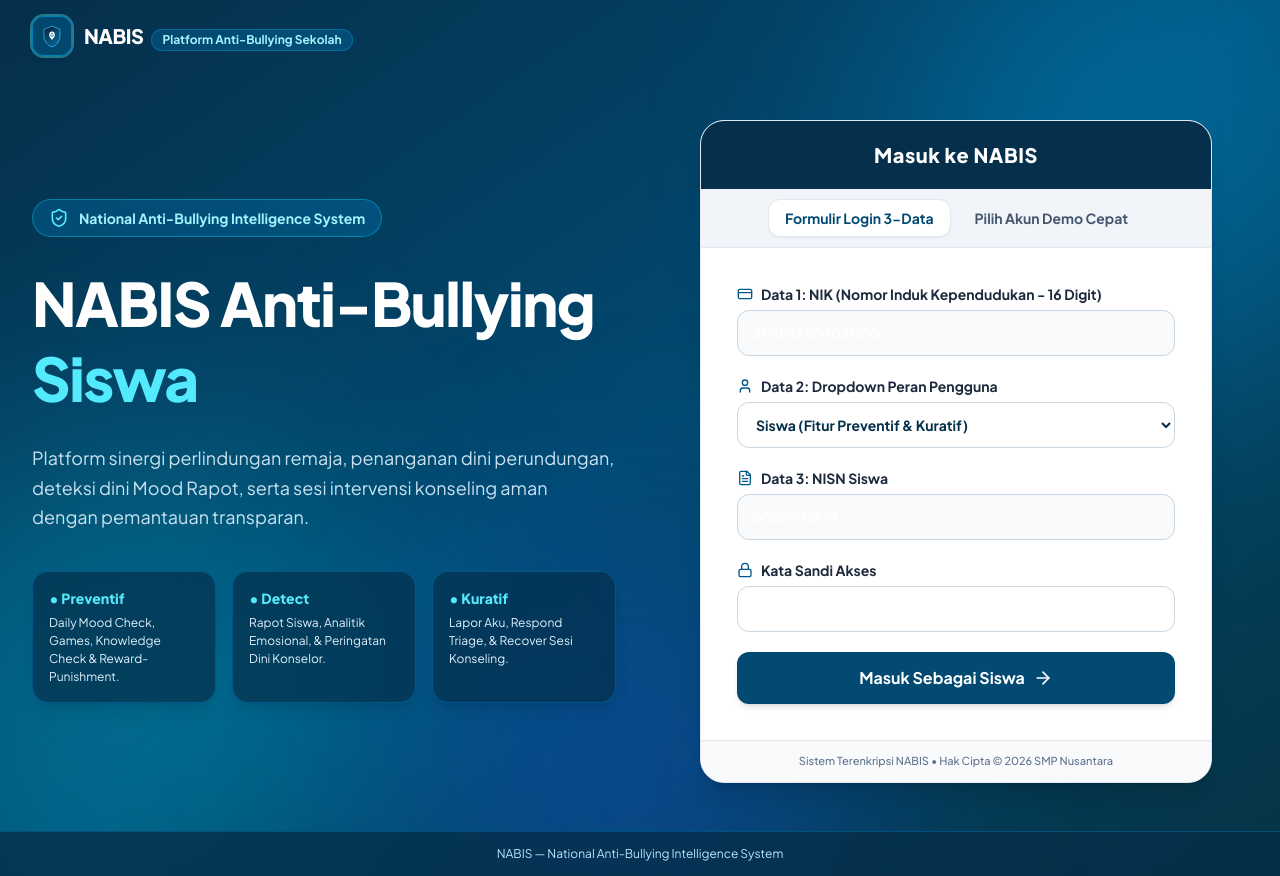
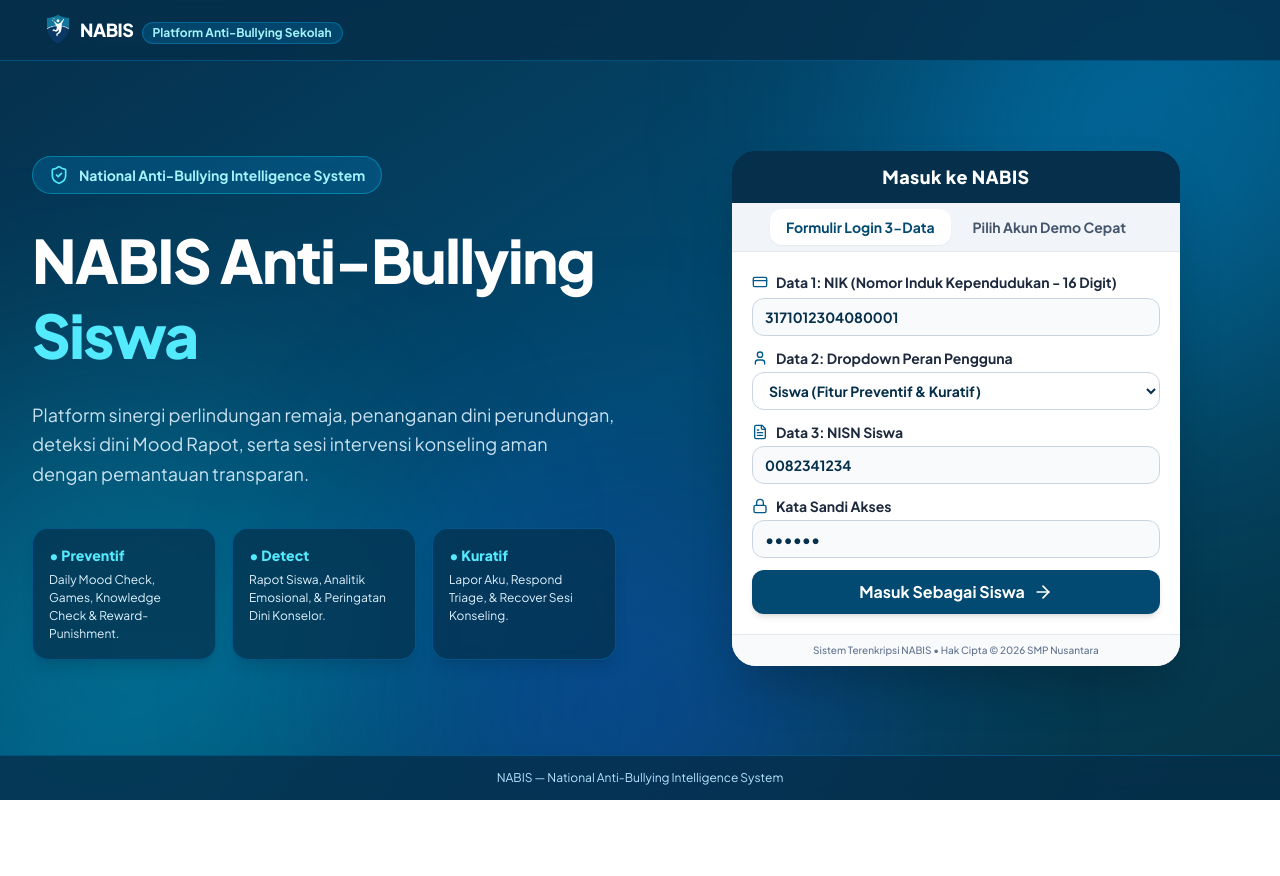
Before and after one commit to Shafw00n/nabis, a React (Vite) app: page / in a window 1280 px wide. After the commit the page ends 800 px from the top, so only its background shows below. Built offline with nearby package versions, Linux system fonts and the light colour scheme.

Commit message:
feat: redesign login page, header, and logo
- Redesign login page card with compact layout and dark theme
- Redesign Header component with dark sky theme
- Replace SVG NabisLogoIcon with nabis.png image asset
- Adjust logo size, spacing, and alignment
- Update favicon to use nabis.png

```diff
--- a/index.html
+++ b/index.html
@@ -4,7 +4,7 @@
     <meta charset="UTF-8" />
     <meta name="viewport" content="width=device-width, initial-scale=1.0" />
     <title>NABIS - National Anti-Bullying Intelligence System</title>
-    <link rel="icon" type="image/png" href="/favicon.png" />
+    <link rel="icon" type="image/png" href="/src/assets/nabis.png" />
     <link rel="preconnect" href="https://fonts.googleapis.com">
     <link rel="preconnect" href="https://fonts.gstatic.com" crossorigin>
     <link href="https://fonts.googleapis.com/css2?family=Outfit:wght@100..900&family=Plus+Jakarta+Sans:ital,wght@0,200..800;1,200..800&display=swap" rel="stylesheet">
--- a/src/App.tsx
+++ b/src/App.tsx
@@ -557,7 +557,7 @@ export default function App() {
       <footer className="bg-white border-t border-sky-100 py-8 mt-auto">
         <div className="max-w-7xl mx-auto px-4 sm:px-6 lg:px-8 text-center text-xs text-slate-500 space-y-2">
           <div className="flex items-center justify-center gap-2 font-bold text-sky-900 text-sm">
-            <NabisLogoIcon className="w-4 h-4" />
+            <NabisLogoIcon className="w-5 h-5" />
             <span>NABIS — National Anti-Bullying Intelligence System</span>
           </div>
           <p className="text-slate-600">
--- a/src/components/Header.tsx
+++ b/src/components/Header.tsx
@@ -29,28 +29,26 @@ export const Header: React.FC<HeaderProps> = ({
   const isTeacher = currentUser?.role === 'teacher';
 
   return (
-    <header className="sticky top-0 z-40 bg-white/95 backdrop-blur-md border-b border-sky-100 shadow-xs transition-all">
+    <header className="sticky top-0 z-40 bg-sky-950/95 backdrop-blur-md border-b border-sky-800 shadow-md text-white transition-all">
       <div className="max-w-7xl mx-auto px-4 sm:px-6 lg:px-8 h-16 sm:h-20 flex items-center justify-between gap-2 sm:gap-4">
 
         {/* Logo & Brand */}
         <div className="flex items-center gap-3">
-          <div className="w-10 h-10 sm:w-12 sm:h-12 rounded-xl bg-sky-950 flex items-center justify-center text-white shadow-xs ring-2 ring-sky-200">
-            <NabisLogoIcon className="w-7 h-7 sm:w-8 sm:h-8" />
-          </div>
+          <NabisLogoIcon className="w-9 h-9 sm:w-11 sm:h-11 shrink-0" />
           <div>
             <div className="flex items-center gap-2">
-              <span className="font-black text-xl sm:text-2xl tracking-tight text-sky-950 font-sans">
+              <span className="font-black text-xl sm:text-2xl tracking-tight text-white font-sans">
                 NABIS
               </span>
               <span className={`hidden sm:inline-block px-2.5 py-0.5 text-xs font-bold rounded-full border ${
                 isTeacher
-                  ? 'bg-amber-100 text-amber-900 border-amber-300'
-                  : 'bg-sky-100 text-sky-900 border-sky-200'
+                  ? 'bg-amber-500/20 text-amber-300 border-amber-500/40'
+                  : 'bg-sky-500/20 text-cyan-200 border-sky-400/30'
               }`}>
                 {isTeacher ? 'Portal Guru BK' : 'Siswa Active'}
               </span>
             </div>
-            <p className="text-[11px] sm:text-xs text-slate-500 font-medium">
+            <p className="text-[11px] sm:text-xs text-sky-200 font-medium">
               National Anti-Bullying Intelligence System
             </p>
           </div>
@@ -65,16 +63,16 @@ export const Header: React.FC<HeaderProps> = ({
               onClick={onOpenReminderModal}
               className={`hidden md:flex items-center gap-2 px-3 py-1.5 rounded-full text-xs font-semibold border transition-all ${
                 reminderSettings.enabled
-                  ? 'bg-sky-50 text-sky-800 border-sky-200 hover:bg-sky-100'
-                  : 'bg-slate-100 text-slate-600 border-slate-200 hover:bg-slate-200'
+                  ? 'bg-sky-900/90 text-sky-100 border-sky-700 hover:bg-sky-800'
+                  : 'bg-sky-900/40 text-sky-300 border-sky-800 hover:bg-sky-900/60'
               }`}
               title="Pengaturan Jadwal Check-in Harian"
             >
-              <Clock className={`w-3.5 h-3.5 ${reminderSettings.enabled ? 'text-sky-700 animate-pulse' : 'text-slate-400'}`} />
+              <Clock className={`w-3.5 h-3.5 ${reminderSettings.enabled ? 'text-cyan-300 animate-pulse' : 'text-slate-400'}`} />
               <span>
                 {reminderSettings.enabled ? `Check-in: ${reminderSettings.time} WIB` : 'Pengingat Matang'}
               </span>
-              <span className="w-2 h-2 rounded-full bg-emerald-500"></span>
+              <span className="w-2 h-2 rounded-full bg-emerald-400"></span>
             </button>
           )}
 
@@ -82,7 +80,7 @@ export const Header: React.FC<HeaderProps> = ({
           <div className="relative">
             <button
               onClick={() => setShowNotifDropdown(!showNotifDropdown)}
-              className="relative p-2.5 rounded-xl text-sky-900 bg-slate-50 hover:bg-sky-50 border border-slate-200 transition-all focus:outline-none focus:ring-2 focus:ring-sky-600"
+              className="relative p-2.5 rounded-xl text-sky-100 bg-sky-900/90 hover:bg-sky-800 border border-sky-700 transition-all focus:outline-none focus:ring-2 focus:ring-sky-500"
               aria-label="Notifikasi"
             >
               <Bell className="w-5 h-5" />
@@ -164,24 +162,24 @@ export const Header: React.FC<HeaderProps> = ({
           <div className="relative">
             <button
               onClick={() => setShowProfileMenu(!showProfileMenu)}
-              className="flex items-center gap-2 pl-2 border-l border-slate-200 hover:opacity-90 transition-opacity focus:outline-none"
+              className="flex items-center gap-2 pl-2 border-l border-sky-800 hover:opacity-90 transition-opacity focus:outline-none"
             >
               {currentUser?.avatarUrl ? (
                 <img
                   src={currentUser.avatarUrl}
                   alt={currentUser.name}
-                  className="w-9 h-9 rounded-full object-cover border-2 border-sky-300"
+                  className="w-9 h-9 rounded-full object-cover border-2 border-cyan-400"
                 />
               ) : (
-                <div className="w-9 h-9 rounded-full bg-sky-100 border-2 border-sky-300 text-sky-900 flex items-center justify-center font-bold text-sm">
+                <div className="w-9 h-9 rounded-full bg-sky-900 border-2 border-cyan-400 text-cyan-200 flex items-center justify-center font-bold text-sm">
                   <User className="w-4 h-4" />
                 </div>
               )}
               <div className="hidden sm:block text-left">
-                <p className="text-xs font-bold text-slate-900 leading-none">
+                <p className="text-xs font-bold text-white leading-none">
                   {currentUser?.name || 'Pengguna'}
                 </p>
-                <p className="text-[10px] text-slate-500 leading-tight mt-0.5">
+                <p className="text-[10px] text-sky-200 leading-tight mt-0.5">
                   {isTeacher
                     ? `NIP. ${(currentUser as any)?.nip || '198503122010012004'}`
                     : `Kelas ${(currentUser as any)?.className || '8B'} • NISN ${(currentUser as any)?.nisn || '0082341234'}`
--- a/src/components/LoginView.tsx
+++ b/src/components/LoginView.tsx
@@ -175,18 +175,18 @@ export const LoginView: React.FC<LoginViewProps> = ({ onLogin }) => {
       <div className="absolute -bottom-32 right-1/3 w-[28rem] h-[28rem] bg-blue-600/30 rounded-full blur-[120px] pointer-events-none" />
 
       {/* Top Bar Navigation */}
-      <header className="relative z-10 max-w-7xl w-full mx-auto px-4 sm:px-6 lg:px-8 py-4 flex items-center justify-between">
-        <div className="flex items-center space-x-3">
-          <div className="w-10 h-10 rounded-xl bg-sky-900/90 flex items-center justify-center text-white shadow-md ring-2 ring-cyan-300/40 border border-sky-400/50">
-            <NabisLogoIcon className="w-6 h-6" />
-          </div>
+      <header className="relative z-10 w-full bg-sky-950/80 backdrop-blur-md border-b border-sky-800/80">
+        <div className="max-w-7xl w-full mx-auto px-4 sm:px-6 lg:px-8 py-2 flex items-center justify-between">
+          <div className="flex items-center space-x-1">
+            <NabisLogoIcon className="w-10 h-10 sm:w-11 sm:h-11 shrink-0" />
             <div>
-            <span className="text-xl font-black text-white tracking-tight">
+              <span className="text-lg font-black text-white tracking-tight">
                 NABIS
               </span>
               <span className="hidden sm:inline-block ml-2 text-xs font-bold px-2.5 py-0.5 rounded-full bg-sky-500/20 text-cyan-200 border border-sky-400/30 backdrop-blur-md">
                 Platform Anti-Bullying Sekolah
               </span>
+            </div>
           </div>
         </div>
       </header>
@@ -229,22 +229,24 @@ export const LoginView: React.FC<LoginViewProps> = ({ onLogin }) => {
         </div>
 
         {/* Right Column: Portal Login Box */}
-        <div className="lg:col-span-6 w-full max-w-lg mx-auto">
-          <div className="bg-white rounded-3xl shadow-xl border border-slate-200 overflow-hidden">
+        <div className="lg:col-span-6 w-full max-w-md mx-auto">
+          <div className="rounded-3xl shadow-2xl overflow-hidden text-slate-900 bg-sky-950">
 
             {/* Header Title */}
-            <div className="bg-sky-950 px-6 py-5 text-white text-center">
-              <h3 className="font-extrabold text-lg sm:text-xl tracking-wide flex items-center justify-center gap-2.5">
+            <div className="bg-sky-950 px-4 py-3 text-white text-center rounded-t-3xl">
+              <h3 className="font-extrabold text-base sm:text-lg tracking-wide flex items-center justify-center gap-2">
                 Masuk ke NABIS
               </h3>
             </div>
 
+            {/* Main Form Body Container */}
+            <div className="bg-white">
               {/* Form Mode Selector */}
-            <div className="p-2.5 bg-slate-100 border-b border-slate-200 flex justify-center space-x-2 text-xs sm:text-sm">
+              <div className="p-1.5 bg-slate-100 border-b border-slate-200 flex justify-center space-x-1.5 text-xs sm:text-sm">
               <button
                 onClick={() => setLoginMode('form')}
                 className={`px-4 py-2 rounded-xl font-bold transition-colors ${
-                  loginMode === 'form' ? 'bg-white text-sky-900 shadow-xs border border-slate-200' : 'text-slate-600 hover:text-slate-900'
+                  loginMode === 'form' ? 'bg-white text-sky-900 shadow-xs' : 'text-slate-600 hover:text-slate-900'
                 }`}
               >
                 Formulir Login 3-Data
@@ -252,14 +254,14 @@ export const LoginView: React.FC<LoginViewProps> = ({ onLogin }) => {
               <button
                 onClick={() => setLoginMode('quick')}
                 className={`px-4 py-2 rounded-xl font-bold transition-colors ${
-                  loginMode === 'quick' ? 'bg-white text-sky-900 shadow-xs border border-slate-200' : 'text-slate-600 hover:text-slate-900'
+                  loginMode === 'quick' ? 'bg-white text-sky-900 shadow-xs' : 'text-slate-600 hover:text-slate-900'
                 }`}
               >
                 Pilih Akun Demo Cepat
               </button>
             </div>
 
-            <div className="p-6 sm:p-9">
+            <div className="p-4 sm:p-5">
               {errorMsg && (
                 <div className="mb-5 p-3.5 rounded-xl bg-red-50 border border-red-200 text-red-800 text-xs sm:text-sm font-semibold">
                   {errorMsg}
@@ -268,7 +270,7 @@ export const LoginView: React.FC<LoginViewProps> = ({ onLogin }) => {
 
               {/* FORMULIR LOGIN 3 DATA SESUAI DOKUMEN CLIENT */}
               {loginMode === 'form' && (
-                <form onSubmit={handleSubmit} className="space-y-5">
+                <form onSubmit={handleSubmit} className="space-y-3">
 
                   {/* DATA 1: NIK (Untuk Semua Peran) */}
                   <div>
@@ -282,33 +284,33 @@ export const LoginView: React.FC<LoginViewProps> = ({ onLogin }) => {
                       value={nik}
                       onChange={(e) => setNik(e.target.value)}
                       placeholder="Masukkan NIK 16 digit..."
-                      className="w-full px-3.5 py-3 rounded-xl border border-slate-300 text-sm font-medium focus:outline-none focus:ring-2 focus:ring-sky-600 bg-slate-50"
+                      className="w-full px-3 py-2 rounded-xl border border-slate-300 text-sm font-bold text-sky-950 placeholder:text-slate-400 focus:outline-none focus:ring-2 focus:ring-sky-600 bg-slate-50"
                       required
                     />
                   </div>
 
                   {/* DATA 2: DROPDOWN PERAN */}
                   <div>
-                    <label className="block text-xs sm:text-sm font-bold text-slate-800 mb-1.5 flex items-center gap-2">
+                    <label className="block text-xs sm:text-sm font-bold text-slate-800 mb-1 flex items-center gap-2">
                       <User className="w-4 h-4 text-sky-800" />
                       <span>Data 2: Dropdown Peran Pengguna</span>
                     </label>
                     <select
                       value={selectedRole}
                       onChange={(e) => handleRoleChange(e.target.value as UserRole)}
-                      className="w-full px-3.5 py-3 rounded-xl border border-slate-300 text-sm font-bold focus:outline-none focus:ring-2 focus:ring-sky-600 bg-white text-sky-950"
+                      className="w-full px-3 py-2 rounded-xl border border-slate-300 text-sm font-bold text-sky-950 focus:outline-none focus:ring-2 focus:ring-sky-600 bg-white"
                     >
-                      <option value="student">Siswa (Fitur Preventif &amp; Kuratif)</option>
-                      <option value="teacher">Guru BK (Fitur Detect, Respond &amp; Analitik)</option>
-                      <option value="parent">Orang Tua (Monitoring Rapot &amp; Akses Kuratif)</option>
-                      <option value="tp2k">TP2K - Tim Pencegahan Kekerasan Sekolah</option>
-                      <option value="government">Pemerintah / Dinas Pendidikan</option>
+                      <option value="student" className="text-slate-900">Siswa (Fitur Preventif &amp; Kuratif)</option>
+                      <option value="teacher" className="text-slate-900">Guru BK (Fitur Detect, Respond &amp; Analitik)</option>
+                      <option value="parent" className="text-slate-900">Orang Tua (Monitoring Rapot &amp; Akses Kuratif)</option>
+                      <option value="tp2k" className="text-slate-900">TP2K - Tim Pencegahan Kekerasan Sekolah</option>
+                      <option value="government" className="text-slate-900">Pemerintah / Dinas Pendidikan</option>
                     </select>
                   </div>
 
                   {/* DATA 3: DINAMIS SESUAI PERAN */}
                   <div>
-                    <label className="block text-xs sm:text-sm font-bold text-slate-800 mb-1.5 flex items-center gap-2">
+                    <label className="block text-xs sm:text-sm font-bold text-slate-800 mb-1 flex items-center gap-2">
                       <FileText className="w-4 h-4 text-sky-800" />
                       <span>{getDynamicLabel()}</span>
                     </label>
@@ -317,14 +319,14 @@ export const LoginView: React.FC<LoginViewProps> = ({ onLogin }) => {
                       value={dynamicId}
                       onChange={(e) => setDynamicId(e.target.value)}
                       placeholder={`Masukkan ${getDynamicLabel()}...`}
-                      className="w-full px-3.5 py-3 rounded-xl border border-slate-300 text-sm font-medium focus:outline-none focus:ring-2 focus:ring-sky-600 bg-slate-50"
+                      className="w-full px-3 py-2 rounded-xl border border-slate-300 text-sm font-bold text-sky-950 placeholder:text-slate-400 focus:outline-none focus:ring-2 focus:ring-sky-600 bg-slate-50"
                       required
                     />
                   </div>
 
                   {/* KATA SANDI */}
                   <div>
-                    <label className="block text-xs sm:text-sm font-bold text-slate-800 mb-1.5 flex items-center gap-2">
+                    <label className="block text-xs sm:text-sm font-bold text-slate-800 mb-1 flex items-center gap-2">
                       <Lock className="w-4 h-4 text-sky-800" />
                       <span>Kata Sandi Akses</span>
                     </label>
@@ -333,14 +335,14 @@ export const LoginView: React.FC<LoginViewProps> = ({ onLogin }) => {
                       value={password}
                       onChange={(e) => setPassword(e.target.value)}
                       placeholder="••••••••"
-                      className="w-full px-3.5 py-3 rounded-xl border border-slate-300 text-sm focus:outline-none focus:ring-2 focus:ring-sky-600"
+                      className="w-full px-3 py-2 rounded-xl border border-slate-300 text-sm font-bold text-sky-950 placeholder:text-slate-400 focus:outline-none focus:ring-2 focus:ring-sky-600 bg-slate-50"
                     />
                   </div>
 
                   <button
                     type="submit"
                     disabled={isSubmitting}
-                    className="w-full py-3.5 rounded-xl bg-sky-900 hover:bg-sky-800 text-white font-bold text-sm sm:text-base shadow-md hover:shadow-lg transition-all flex items-center justify-center space-x-2 mt-3"
+                    className="w-full py-2.5 rounded-xl bg-sky-900 hover:bg-sky-800 text-white font-bold text-sm sm:text-base shadow-md hover:shadow-lg transition-all flex items-center justify-center space-x-2 mt-2"
                   >
                     <span>{isSubmitting ? 'Memverifikasi...' : `Masuk Sebagai ${getRoleLabel(selectedRole)}`}</span>
                     <ArrowRight className="w-5 h-5" />
@@ -416,8 +418,9 @@ export const LoginView: React.FC<LoginViewProps> = ({ onLogin }) => {
 
             </div>
 
-            <div className="bg-slate-50 p-3 border-t border-slate-200 text-center text-[11px] text-slate-500 font-medium">
+            <div className="bg-slate-50 p-2 border-t border-slate-200 text-center text-[10px] text-slate-500 font-medium">
               Sistem Terenkripsi NABIS • Hak Cipta © 2026 SMP Nusantara
+            </div>
           </div>
         </div>
         </div>
--- a/src/components/NabisLogo.tsx
+++ b/src/components/NabisLogo.tsx
@@ -1,52 +1,21 @@
 import React from 'react';
+import nabisLogoImg from '../assets/nabis.png';
 
 interface NabisLogoIconProps {
   className?: string;
+  alt?: string;
 }
 
 export const NabisLogoIcon: React.FC<NabisLogoIconProps> = ({
-  className = "w-6 h-6"
+  className = "w-6 h-6",
+  alt = "NABIS Logo"
 }) => {
   return (
-    <svg
-      viewBox="0 0 48 48"
-      fill="none"
-      xmlns="http://www.w3.org/2000/svg"
-      className={className}
-    >
-      {/* Background Gradient Shield */}
-      <path
-        d="M24 4L8 10.5V23C8 34 14.8 43.2 24 45.8C33.2 43.2 40 34 40 23V10.5L24 4Z"
-        fill="url(#nabis-shield-grad)"
-        stroke="#38BDF8"
-        strokeWidth="1.5"
-      />
-
-      {/* Inner Heart Emblem */}
-      <path
-        d="M24 15.2C21.2 15.2 18.2 17.5 18.2 21.4C18.2 26 24 31.5 24 31.5C24 31.5 29.8 26 29.8 21.4C29.8 17.5 26.8 15.2 24 15.2Z"
-        fill="#FFFFFF"
-      />
-
-      {/* Empathy Arc / Hands Embrace */}
-      <path
-        d="M20.2 22C20.2 22 22.2 24.5 24 24.5C25.8 24.5 27.8 22 27.8 22"
-        stroke="#0369A1"
-        strokeWidth="2"
-        strokeLinecap="round"
-      />
-
-      {/* Center Star / Pupil of Care */}
-      <circle cx="24" cy="19.2" r="1.8" fill="#0284C7" />
-
-      <defs>
-        <linearGradient id="nabis-shield-grad" x1="8" y1="4" x2="40" y2="45.8" gradientUnits="userSpaceOnUse">
-          <stop stopColor="#0B192C" />
-          <stop offset="0.5" stopColor="#0C4A6E" />
-          <stop offset="1" stopColor="#0369A1" />
-        </linearGradient>
-      </defs>
-    </svg>
+    <img
+      src={nabisLogoImg}
+      alt={alt}
+      className={`object-contain pl-1 ${className}`}
+    />
   );
 };
 
--- /dev/null
+++ b/src/vite-env.d.ts
@@ -0,0 +1,6 @@
+/// <reference types="vite/client" />
+
+declare module '*.png' {
+  const src: string;
+  export default src;
+}
```
Also changed, not shown: favicon.png, src/assets/nabis.png (added). Lines whose indentation alone changed are shown as unchanged.
